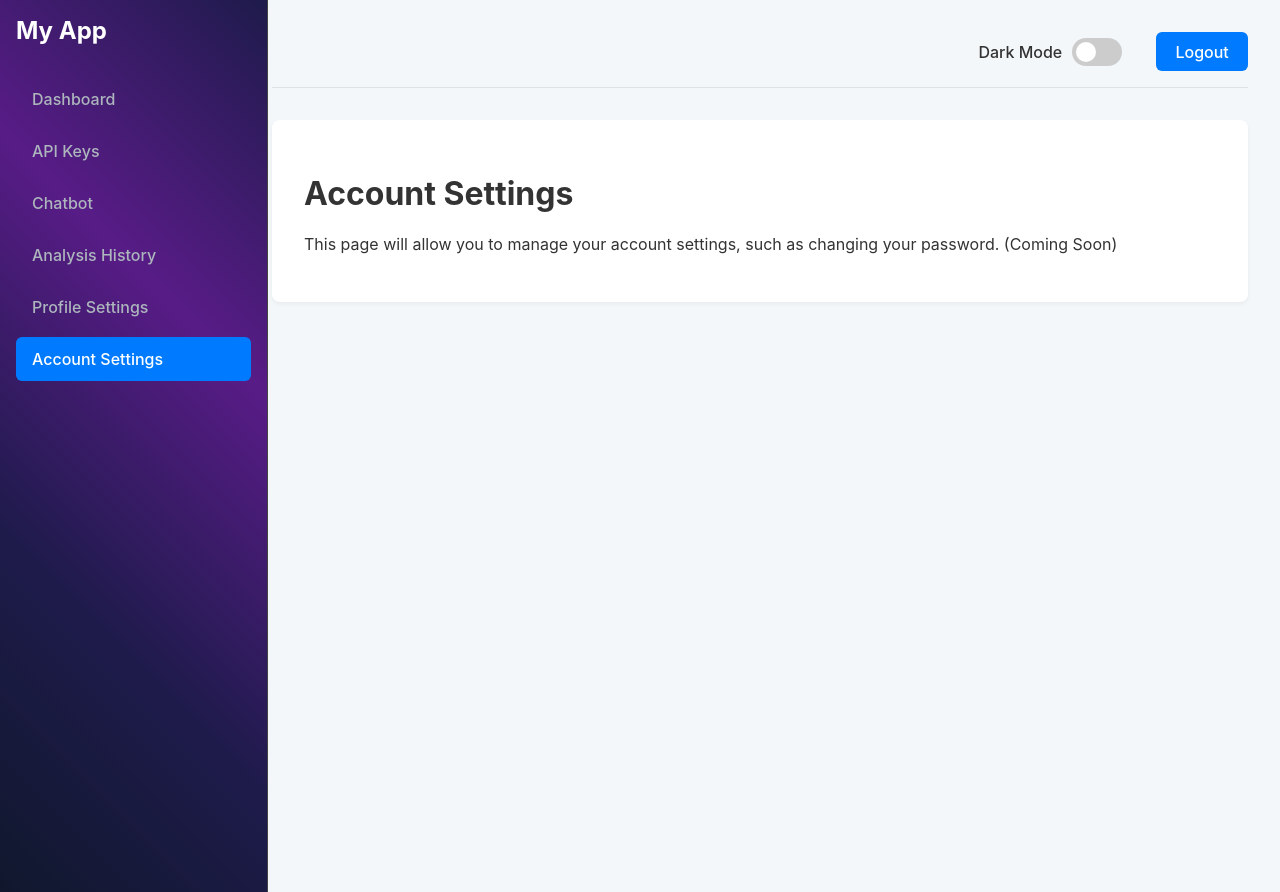
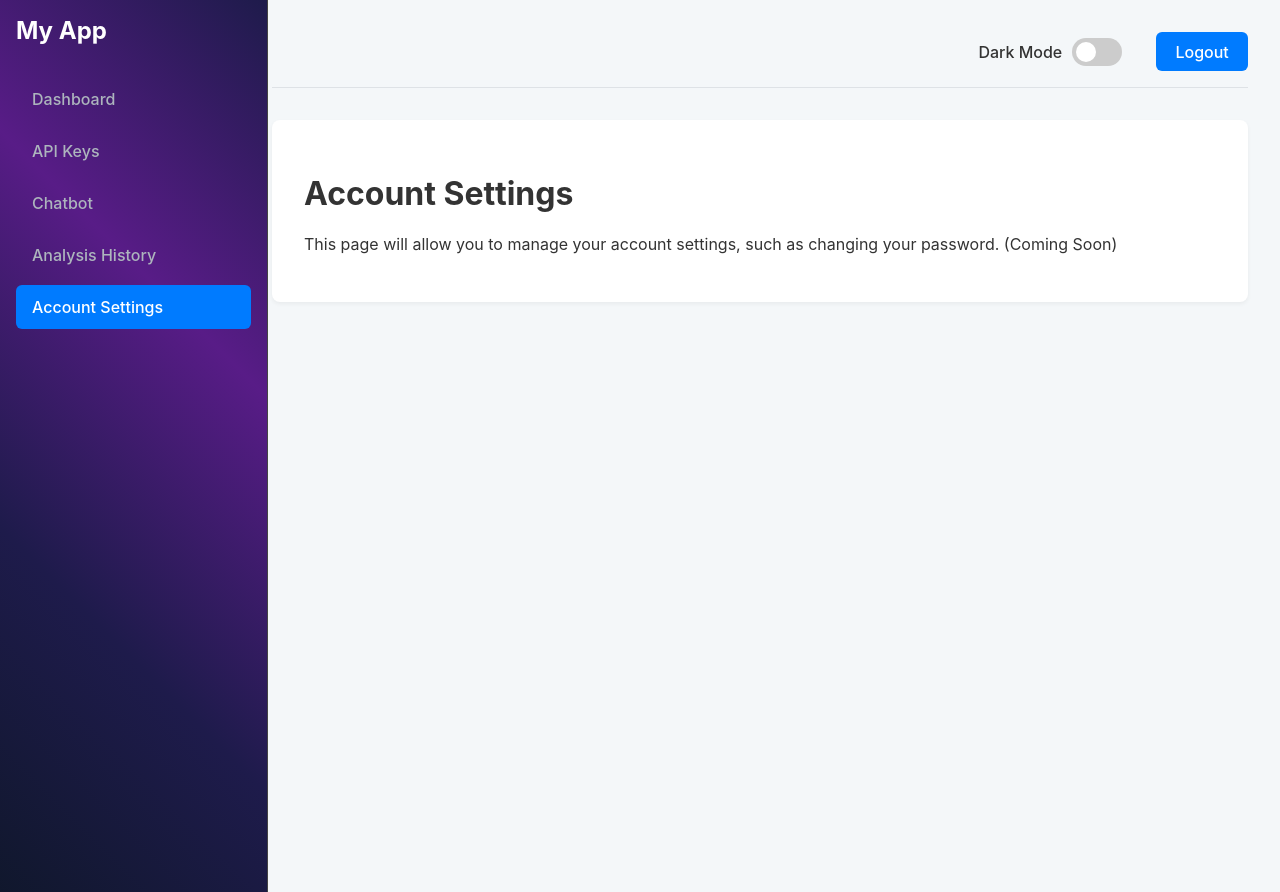
Before and after one commit to GAMEstar911/todocker, a Flask app: page /account-settings in a window 1280 px wide. Run offline with Flask 3, Linux system fonts and the light colour scheme; a user stored in the database is signed in; tables that the repository leaves empty hold one stand-in row (values such as "Sample post").

Commit message:
refactor: Remove profile settings feature

```diff
--- a/app.py
+++ b/app.py
@@ -618,10 +618,6 @@ def ask():
 def analysis_history():
     return render_template("analysis_history.html")
 
-@app.route("/profile-settings")
-@login_required
-def profile_settings():
-    return render_template("profile_settings.html")
 
 @app.route("/account-settings")
 @login_required
--- a/templates/base.html
+++ b/templates/base.html
@@ -19,8 +19,7 @@
                 <li><a href="{{ url_for('api_keys') }}" class="{{ 'active' if request.endpoint == 'api_keys' else '' }}">API Keys</a></li>
           <li><a href="{{ url_for('chatbot') }}" class="{{ 'active' if request.endpoint == 'chatbot' else '' }}">Chatbot</a></li>
                 <li><a href="{{ url_for('analysis_history') }}" class="{{ 'active' if request.endpoint == 'analysis_history' else '' }}">Analysis History</a></li>
-                <li><a href="{{ url_for('profile_settings') }}" class="{{ 'active' if request.endpoint == 'profile_settings' else '' }}">Profile Settings</a></li>
-                <li><a href="{{ url_for('account_settings') }}" class="{{ 'active' if request.endpoint == 'account_settings' else '' }}">Account Settings</a></li>
+                        <li><a href="{{ url_for('account_settings') }}" class="{{ 'active' if request.endpoint == 'account_settings' else '' }}">Account Settings</a></li>
             </ul>
         </nav>
 
```
Also changed, not shown: templates/profile_settings.html (deleted, +0 -10 lines).
